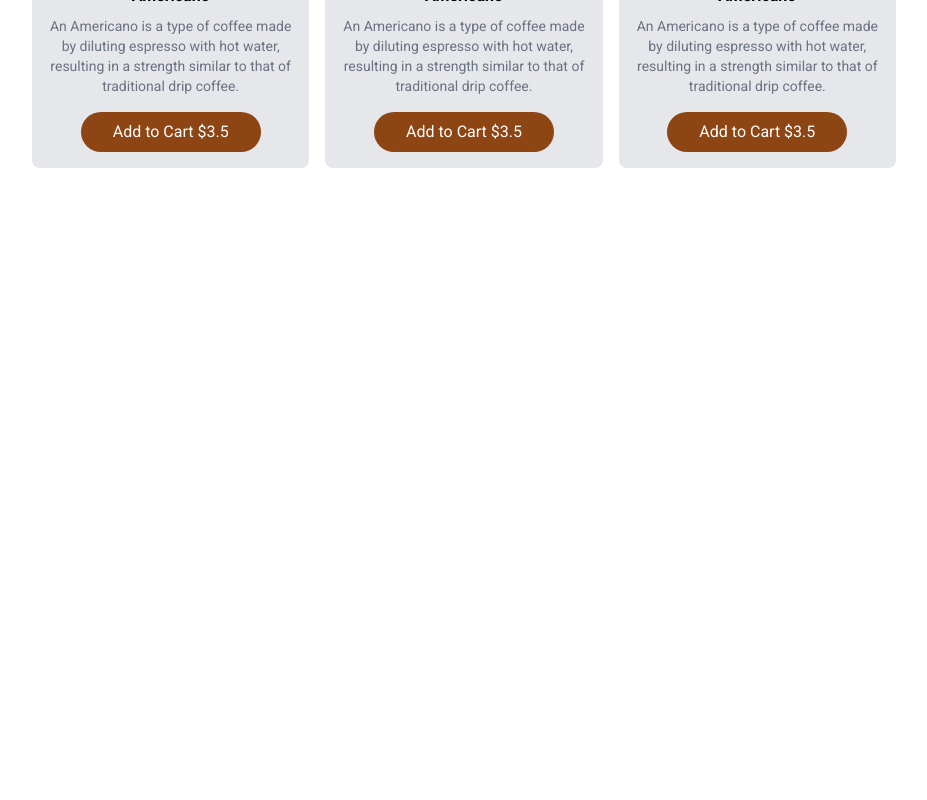
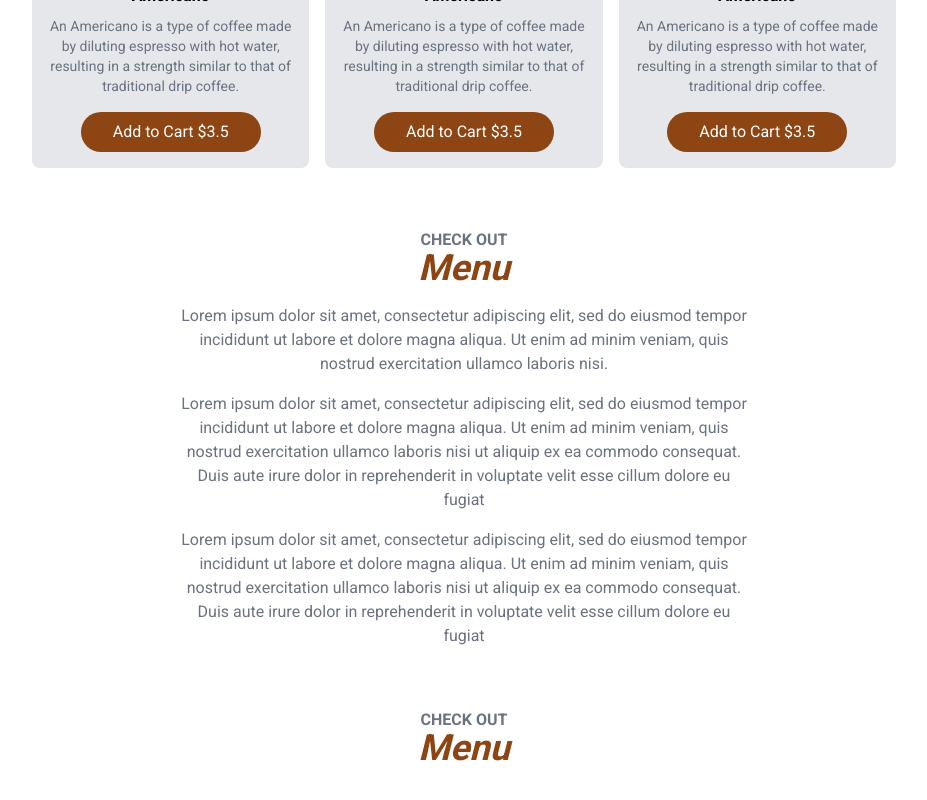
Before and after one commit to BrianChen027/Online_Order_APP, a Next.js app: page / in a window 1280 px wide. Shown: the part 1387-2187 px from the top of the page, without its empty margins (176-1103 px from the left). Before the commit the page ends 1571 px from the top, so only its background shows below. Built offline with nearby package versions, Linux system fonts and the light colour scheme.

Commit message:
Update Home page

```diff
--- a/src/app/components/layout/HomeMenu.js
+++ b/src/app/components/layout/HomeMenu.js
@@ -1,5 +1,6 @@
 import Image from "next/image";
 import MenuItem from "../menu/MenuItem";
+import SectionHeaders from "./SectionHeaders";
 
 export default function HomeMenu() {
     return (
@@ -15,8 +16,9 @@
             </div>
 
             <div className="text-center mb-4">
-                <h3 className="uppercase text-gray-500 font-semibold leading-4">Check out</h3>
-                <h2 className="text-coffee font-bold text-4xl italic">Menu</h2>
+                <SectionHeaders
+                subHeader={'check out'}
+                mainHeader={'Menu'} />
             </div>
             <div className="grid grid-cols-3 gap-4">
                 <MenuItem />
--- /dev/null
+++ b/src/app/components/layout/SectionHeaders.js
@@ -0,0 +1,8 @@
+export default function SectionHeaders({subHeader,mainHeader}){
+    return (
+        <>
+            <h3 className="uppercase text-gray-500 font-semibold leading-4">Check out</h3>
+            <h2 className="text-coffee font-bold text-4xl italic">Menu</h2>
+        </>
+    );
+}
--- a/src/app/page.js
+++ b/src/app/page.js
@@ -3,6 +3,7 @@
 import Header from './components/layout/Header'
 import Hero from './components/layout/Hero'
 import HomeMenu from './components/layout/HomeMenu'
+import SectionHeaders from './components/layout/SectionHeaders'
 
 export default function Home() {
   return (
@@ -10,6 +11,36 @@
       <Header />
       <Hero />
       <HomeMenu />
+      <section className='text-center my-16'>
+        <SectionHeaders
+          subHeader={'Our Story'}
+          mainHeader={'About us'} />
+        <div className='max-w-xl mx-auto mt-4 text-gray-500 flex flex-col gap-4'>
+          <p>
+          Lorem ipsum dolor sit amet, consectetur adipiscing elit,
+          sed do eiusmod tempor incididunt ut labore et dolore magna aliqua.
+          Ut enim ad minim veniam, quis nostrud exercitation ullamco laboris nisi.
+          </p>
+          <p>
+          Lorem ipsum dolor sit amet, consectetur adipiscing elit, sed do eiusmod tempor incididunt ut labore et dolore magna aliqua.
+          Ut enim ad minim veniam, quis nostrud exercitation ullamco laboris nisi ut aliquip ex ea commodo consequat.
+          Duis aute irure dolor in reprehenderit in voluptate velit esse cillum dolore eu fugiat
+          </p>
+          <p>
+          Lorem ipsum dolor sit amet, consectetur adipiscing elit, sed do eiusmod tempor incididunt ut labore et dolore magna aliqua.
+          Ut enim ad minim veniam, quis nostrud exercitation ullamco laboris nisi ut aliquip ex ea commodo consequat.
+          Duis aute irure dolor in reprehenderit in voluptate velit esse cillum dolore eu fugiat
+          </p>
+        </div>
+
+      </section>
+
+      <section className='text-center my-8'>
+        <SectionHeaders
+          subHeader={'Don\'t hesitate'}
+          mainHeader={'Contact us'} />
+        <a className="text-4xl" herf=""></a>
+      </section>
     </>
   )
 }
```
